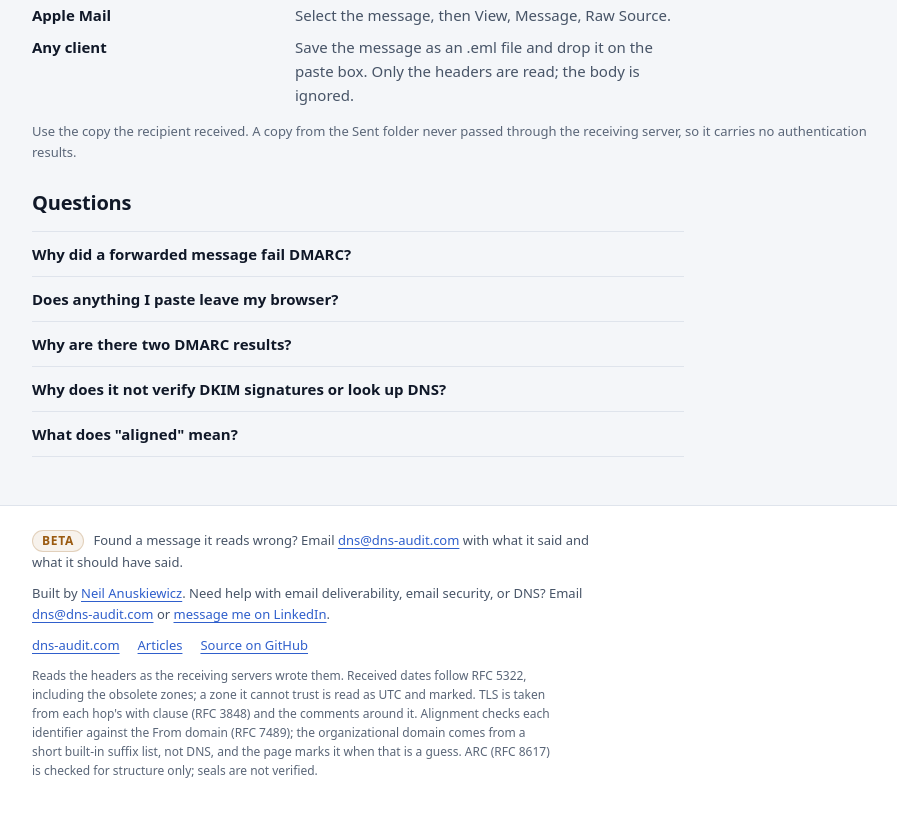
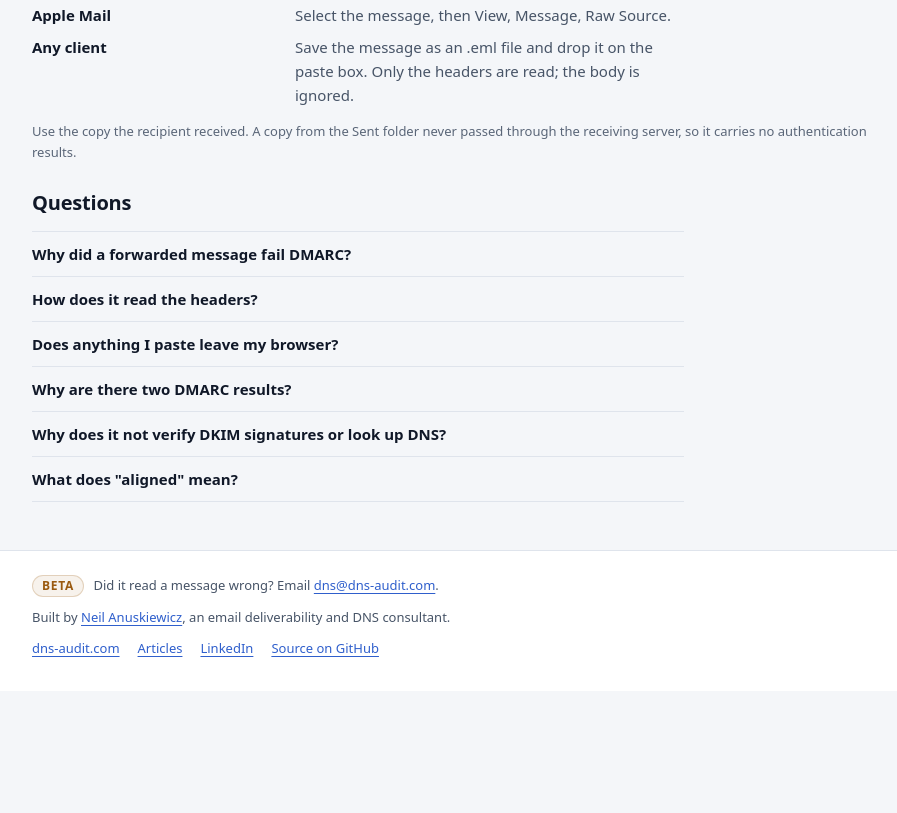
Before and after one commit to marmot7775/email-header-decoder, a website: page ui/page.html in a window 1280 px wide. Shown: the part 1407-2220 px from the top of the page, without its empty margins (184-1081 px from the left). After the commit the page ends 2098 px from the top, so only its background shows below. Drawn offline with Linux system fonts and the light colour scheme.

Commit message:
Quieter footer; method notes move to the FAQ
The footer keeps the Beta note with one address, who built it, and the
links. The RFC method paragraph becomes an FAQ answer in plain words,
and names RFC 9989 for how DMARC finds the parent domain.

Co-Authored-By: Claude <noreply@anthropic.com>

```diff
--- a/ui/page.html
+++ b/ui/page.html
@@ -294,7 +294,6 @@ details.raw > summary .count { font-weight: 400; color: var(--text-2); font-size
 .site-foot a { color: var(--primary); font-weight: 500; text-underline-offset: 3px; }
 .site-foot .beta { margin-right: 6px; }
 .foot-links { display: flex; flex-wrap: wrap; gap: 4px 18px; }
-.site-foot .fine { color: var(--muted); font-size: var(--font-xs); }
 
 /* Sub-headings inside a card */
 .card h3 { font-size: var(--font-sm); font-weight: 600; margin: 18px 0 8px; display: flex; flex-wrap: wrap; gap: 4px 10px; align-items: baseline; }
@@ -496,6 +495,7 @@ li.trust .sub { color: var(--muted); font-size: var(--font-xs); }
     <h2 id="h-faq">Questions</h2>
     <div class="faq">
       <details><summary>Why did a forwarded message fail DMARC?</summary><p>A forward sends the message on from the forwarder's server, so SPF checks the forwarder's address instead of the original sender's. If the forwarder also changes the message, for example by adding a footer, the DKIM signature no longer matches. With both gone, DMARC fails even though the sender did nothing wrong. When the forwarder adds ARC headers, this page reads the results recorded before the forward and says so.</p></details>
+      <details><summary>How does it read the headers?</summary><p>It reads them as the receiving servers wrote them. Dates follow RFC 5322, and a time zone it can't trust is read as UTC and marked. Encryption is taken from what each server recorded. DMARC finds a domain's parent with a DNS lookup (RFC 9989), which this page can't make, so it uses a short built-in list and marks any guess. ARC records are checked for structure, but their seals aren't verified.</p></details>
       <details><summary>Does anything I paste leave my browser?</summary><p>No. The page has no server behind it and makes no network requests. Its Content Security Policy blocks requests the page makes, so your headers stay on your machine.</p></details>
       <details><summary>Why are there two DMARC results?</summary><p>The receiving server writes its DMARC result into the Authentication-Results header. This page also works the result out from the SPF and DKIM results and the domains involved. When the two differ, the page names the reason, such as a local policy override at the receiver.</p></details>
       <details><summary>Why does it not verify DKIM signatures or look up DNS?</summary><p>Checking a signature again needs the message body exactly as sent and a DNS lookup of the public key. The receiving server already did that check at delivery, and its result is the one that decided where the message went. This page reads that result and makes no DNS lookups, so nothing about your message leaves the page.</p></details>
@@ -506,10 +506,9 @@ li.trust .sub { color: var(--muted); font-size: var(--font-xs); }
 
 <footer class="site-foot">
   <div class="site-foot-in">
-    <p class="beta-note"><span class="beta">Beta</span> Found a message it reads wrong? Email <a href="mailto:dns@dns-audit.com">dns@dns-audit.com</a> with what it said and what it should have said.</p>
-    <p>Built by <a href="https://dns-audit.com/about">Neil Anuskiewicz</a>. Need help with email deliverability, email security, or DNS? Email <a href="mailto:dns@dns-audit.com">dns@dns-audit.com</a> or <a href="https://www.linkedin.com/in/neilanuskiewicz/" rel="noopener">message me on LinkedIn</a>.</p>
-    <p class="foot-links"><a href="https://dns-audit.com/">dns-audit.com</a><a href="https://dns-audit.com/articles/">Articles</a><a href="https://github.com/marmot7775/email-header-decoder" rel="noopener">Source on GitHub</a></p>
-    <p class="fine">Reads the headers as the receiving servers wrote them. Received dates follow RFC 5322, including the obsolete zones; a zone it cannot trust is read as UTC and marked. TLS is taken from each hop's with clause (RFC 3848) and the comments around it. Alignment checks each identifier against the From domain (RFC 7489); the organizational domain comes from a short built-in suffix list, not DNS, and the page marks it when that is a guess. ARC (RFC 8617) is checked for structure only; seals are not verified.</p>
+    <p class="beta-note"><span class="beta">Beta</span> Did it read a message wrong? Email <a href="mailto:dns@dns-audit.com">dns@dns-audit.com</a>.</p>
+    <p>Built by <a href="https://dns-audit.com/about">Neil Anuskiewicz</a>, an email deliverability and DNS consultant.</p>
+    <p class="foot-links"><a href="https://dns-audit.com/">dns-audit.com</a><a href="https://dns-audit.com/articles/">Articles</a><a href="https://www.linkedin.com/in/neilanuskiewicz/" rel="noopener">LinkedIn</a><a href="https://github.com/marmot7775/email-header-decoder" rel="noopener">Source on GitHub</a></p>
   </div>
 </footer>
 <!-- SCRIPTS -->
```
